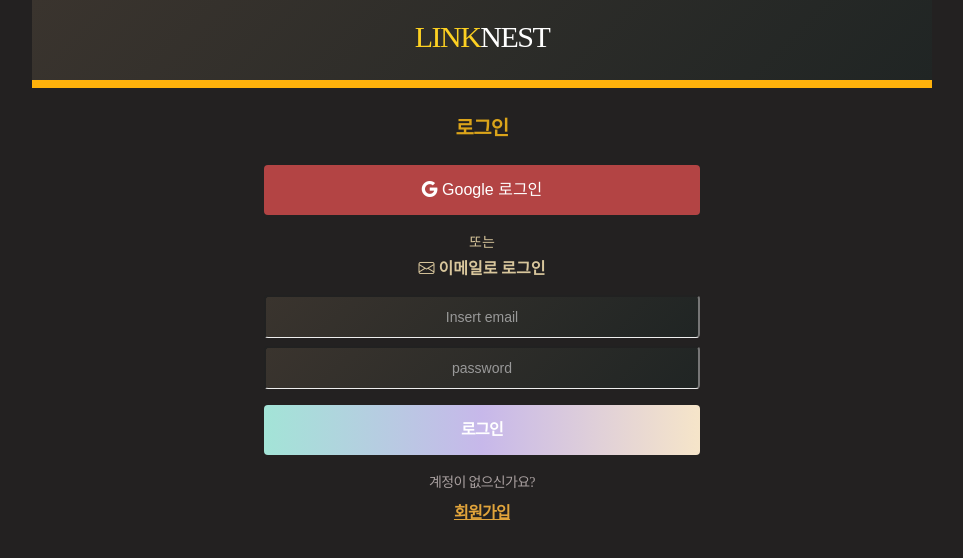
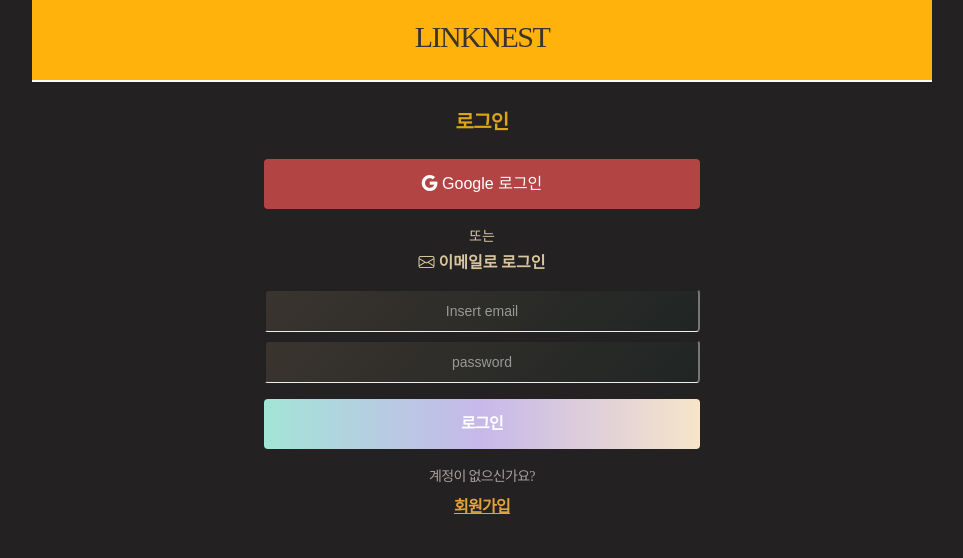
Before and after one commit to koyoungsun/flowcard, a Vue app: page /login in a window 1280 px wide. Shown: the top 558 px of the page, without its empty margins (158-1121 px from the left). Built offline with nearby package versions, Linux system fonts and the light colour scheme; no server answers; a web font is replaced by a local one.

Commit message:
디자인 수정 - 여백조정

```diff
--- a/src/assets/styles/main.scss
+++ b/src/assets/styles/main.scss
@@ -88,23 +88,23 @@
 #app{position: relative; overflow: hidden;}
 .dimd{position:fixed; width:100%; height:100%; background-color:rgba(0, 0, 0, 0.4); top:0; left:0; right:0; bottom:0;}
 
-.top-nav{height:80px;background: linear-gradient(135deg, #3a342e 0%, #202524 100%); text-align:center; position:relative; border-bottom:8px solid #ffb20b;
+.top-nav{height:80px; background:#ffb20b; text-align:center; position:relative; border-bottom:2px solid #fff;
     a{text-decoration:none; height:88px; display:block;
-        h1{color:#fcd022; padding:20px 0 4px; font-weight:100; letter-spacing:-1.5px; font-size:30px;
-            strong{font-weight:500; color:#fff;}
+        h1{color:#3a342e; padding:20px 0 4px; font-weight:100; letter-spacing:-1.5px; font-size:30px;
+            strong{font-weight:500; color:#3a342e;}
         }
     }
     h1{color:#fff; padding:20px 0 4px; font-weight:100; letter-spacing:-1.5px;
         strong{font-weight:500; color:#fff;}
     }
     .top-info{position:absolute; top:22px; left:16px; width:40px; height:40px; border:0; background:none;
-        i{font-size:20px; color:#fff; display:block;}
+        i{font-size:20px; color:#3a342e; display:block;}
     }
     .btn-back{position:absolute; top:22px; left:16px; width:40px; height:40px; border:0; background:none;
-        i{font-size:20px; color:#fff; display:block;}
+        i{font-size:20px; color:#3a342e; display:block;}
     }
     .top-navi{position:absolute; top:22px; right:16px; width:40px; height:40px; border:0; background:none;
-        i{font-size:30px; color:#fff; display:block;}
+        i{font-size:30px; color:#3a342e; display:block;}
     }
 
 }
@@ -139,7 +139,9 @@
     image-rendering: pixelated;
   }
 .card-detail{
-    h3.tit{font-size:15px; font-weight:700; margin-top:10px; max-width:calc(100% - 30px);
+    h3.tit{font-size:15px; font-weight:700; margin-top:10px; max-width:calc(100% - 30px); display:-webkit-box; -webkit-line-clamp:2; -webkit-box-orient: vertical; overflow: hidden; max-height:40px;
+        text-overflow: ellipsis;
+
         em{font-style:normal; font-weight:500; color:#fff; font-size:11px; position:relative; left:-7px; top:-12px;}
     }
     .link-url{font-size:13px;}
@@ -253,8 +255,8 @@
     }
     button{background:none; padding:4px; color:#c8bebe;border:0;}
 }
-ol.info{list-style:none; padding:8px 16px; margin:0 16px; background-color:#fff; border-radius:8px;
-    h6{font-size:14px; font-weight:500; padding:10px 0 2px; color:#1b0707;
+ol.info{list-style:none; padding:8px 16px; margin:0 16px; background:rgba(255, 255, 255, 0.6); border-radius:8px; border-top:1px solid #fff; border-bottom:1px solid #fff;
+    h6{font-size:14px; font-weight:500; padding:10px 0 2px; color:#483803;
         i{font-size:11px; position: relative; top:-1px;}
     }
     li{ font-size:12px; letter-spacing:-.4px; line-height:160%; margin:4px 0; color:#615555; padding:0 0 0 8px;
@@ -516,6 +518,10 @@
     margin: 0 2px;
     position: relative;
     top: -9px;}
+
+.group-wrap{padding-bottom:100px;}
+
+
 //media query
   @media (min-width: 901px) {
     .container {
--- a/src/pages/Home.vue
+++ b/src/pages/Home.vue
@@ -26,7 +26,7 @@
     </div>
 
     <!-- 그룹 목록 -->
-    <div v-else>
+    <div class="group-wrap" v-else>
       <div v-for="group in groups" :key="group.id" class="mb-8">
         <!-- 그룹 헤더 -->
         <div class="group-header-tit flex justify-between items-center">
```
